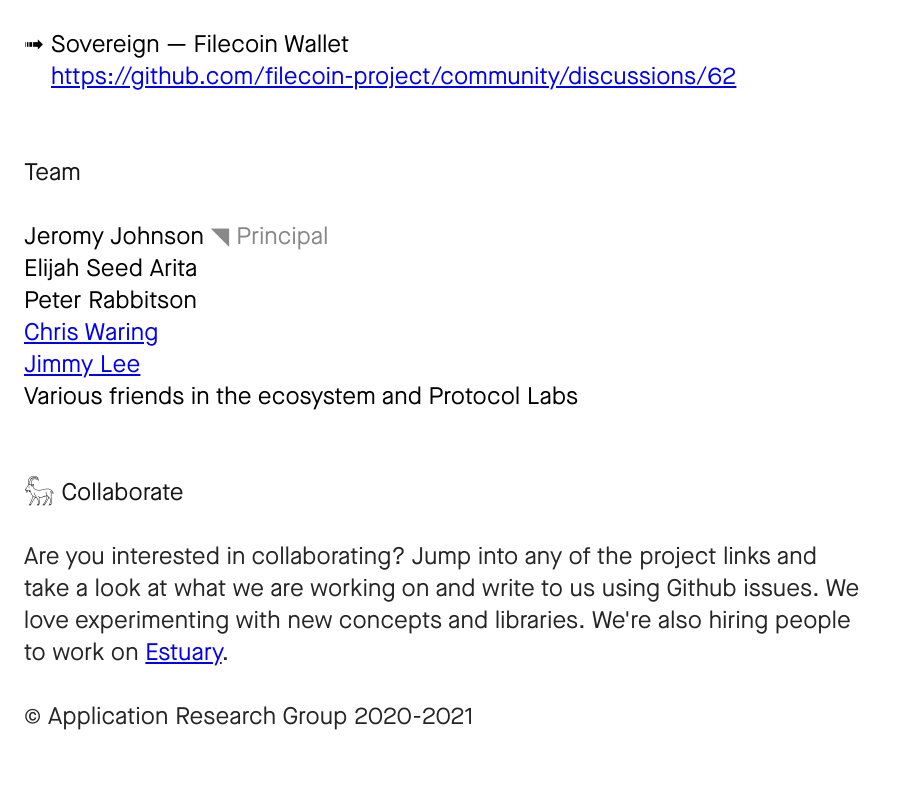
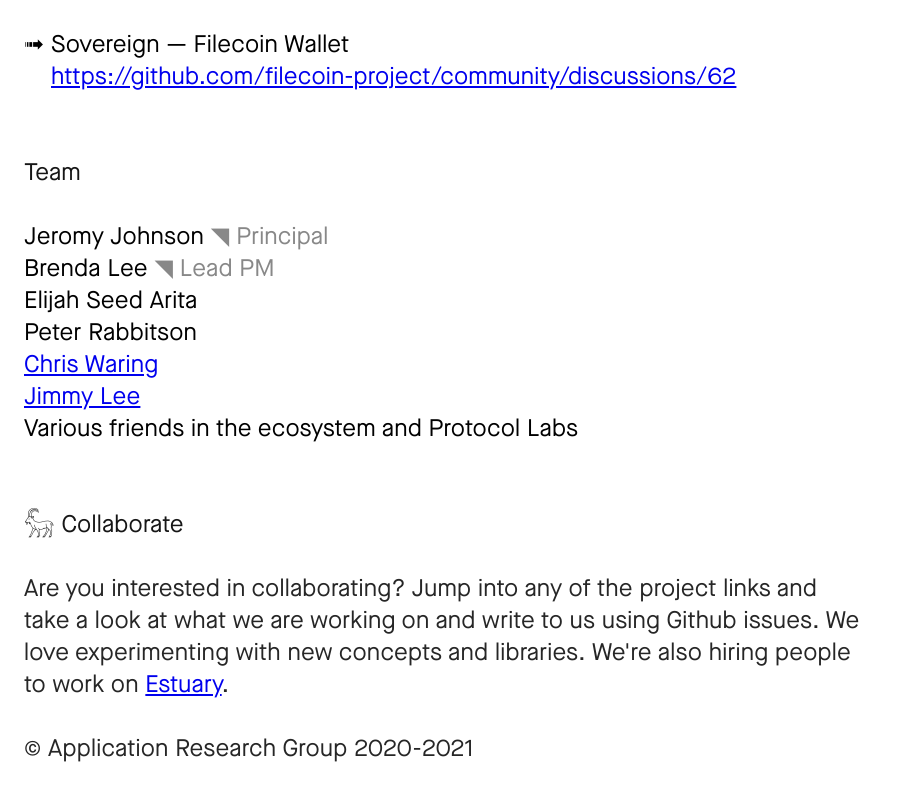
Before and after one commit to protocol/arg, a Next.js app: page / in a window 1280 px wide. Shown: the part 1636-2436 px from the top of the page, without its empty margins (0-898 px from the left). Built offline with nearby package versions, Linux system fonts and the light colour scheme.

Commit message:
adding brenda

```diff
--- a/pages/index.js
+++ b/pages/index.js
@@ -63,6 +63,7 @@ const STYLES_BODY = css`
 
 const team = [
   { name: 'Jeromy Johnson', title: 'Principal' },
+  { name: 'Brenda Lee', title: 'Lead PM' },
   { name: 'Elijah Seed Arita' },
   { name: 'Peter Rabbitson' },
   { name: 'Chris Waring', url: 'https://github.com/cwaring' },
```
